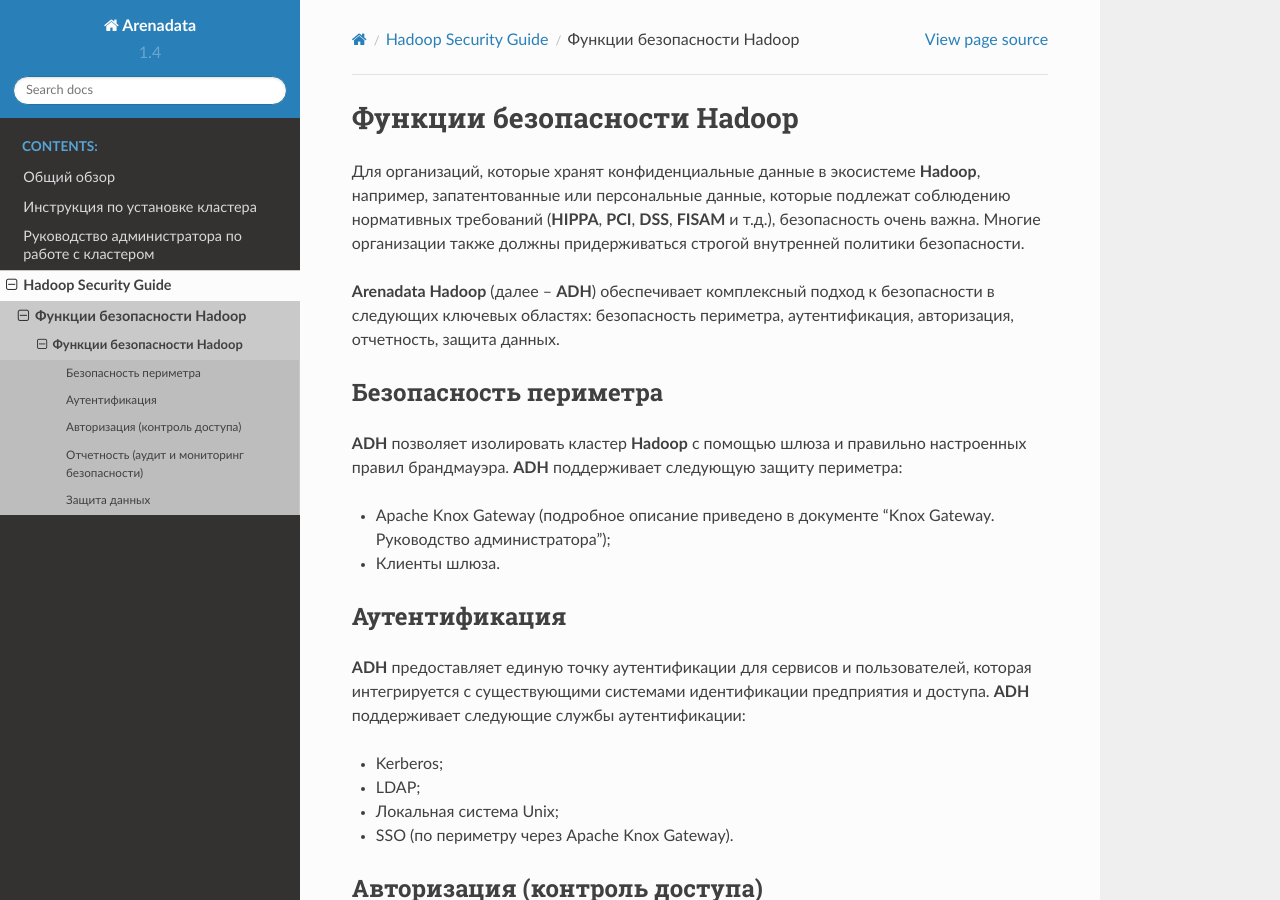
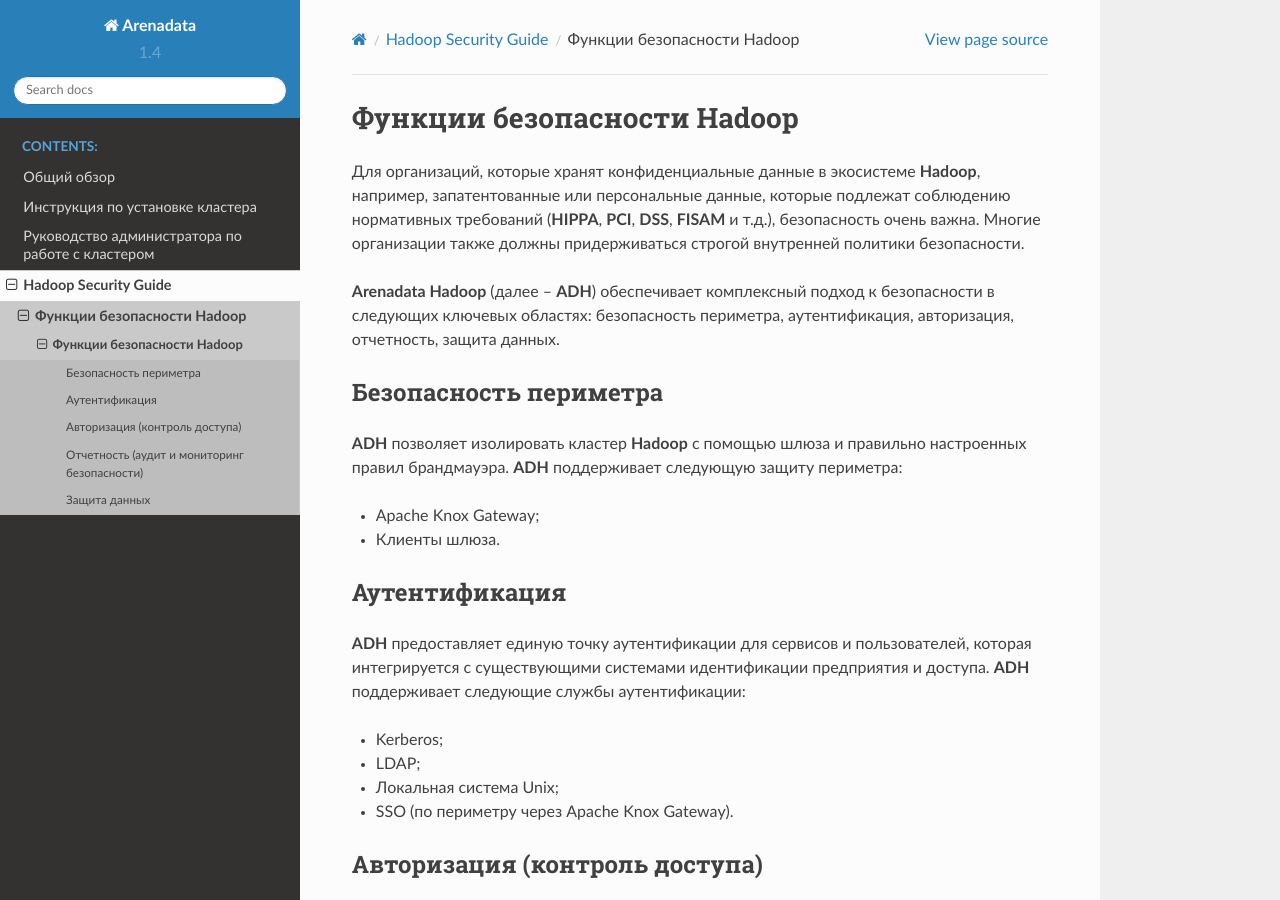
Before and after one commit to arenadata/docs_adps, a Sphinx documentation site: the page built from source/security/features.rst, in a window 1280 px wide and 900 px high. Built offline with Sphinx 7.4.7 and the Read the Docs theme 2.0.0, drawn with Linux system fonts in a browser that asks for light colours.

Commit message:
Update features.rst

```diff
--- a/source/security/features.rst
+++ b/source/security/features.rst
@@ -15,7 +15,7 @@
 
 **ADH** позволяет изолировать кластер **Hadoop** с помощью шлюза и правильно настроенных правил брандмауэра. **ADH** поддерживает следующую защиту периметра:
 
-+	Apache Knox Gateway (подробное описание приведено в документе "Knox Gateway. Руководство администратора");
++	Apache Knox Gateway;
 +	Клиенты шлюза.
 
 
```
